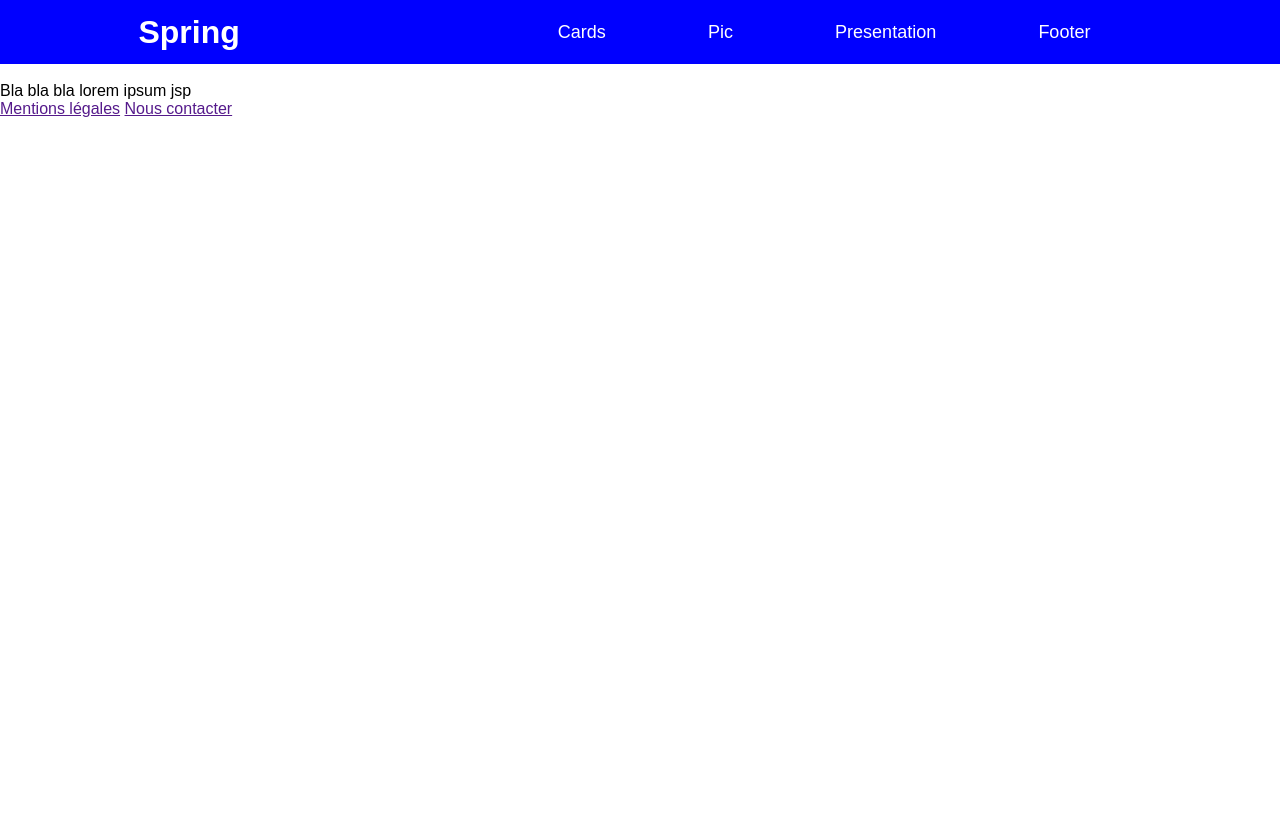
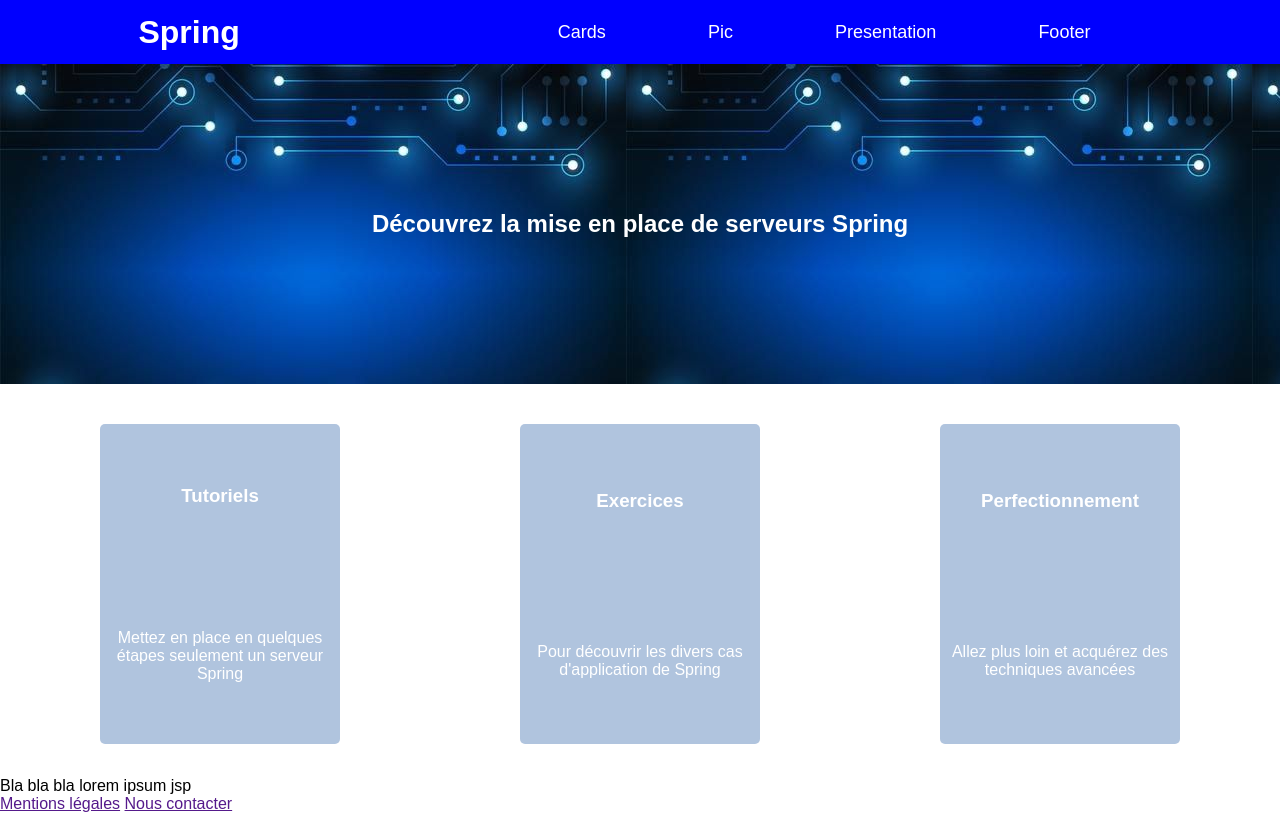
Before and after one commit to CGaut78/tp-css, a plain HTML site: page index.html in a window 1280 px wide. Drawn offline with Linux system fonts and the light colour scheme.

Commit message:
header and cards

```diff
--- a/index.html
+++ b/index.html
@@ -13,16 +13,28 @@
         <div class="navbar">
             <h1>Spring</h1>
             <div class="links">
-                <a href="">Cards</a>
+                <a href="#cards">Cards</a>
                 <a href="">Pic</a>
                 <a href="">Presentation</a>
                 <a href="">Footer</a>
             </div>
         </div>
-        <div class="cards">
-            <div class="card"></div>
-            <div class="card"></div>
-            <div class="card"></div>
+        <header>
+            <h2>Découvrez la mise en place de serveurs Spring</h2>
+        </header>
+        <div class="cards" id="cards">
+            <div class="card">
+                <h3>Tutoriels</h3>
+                <p>Mettez en place en quelques étapes seulement un serveur Spring</p>
+            </div>
+            <div class="card">
+                <h3>Exercices</h3>
+                <p>Pour découvrir les divers cas d'application de Spring</p>
+            </div>
+            <div class="card">
+                <h3>Perfectionnement</h3>
+                <p>Allez plus loin et acquérez des techniques avancées</p>
+            </div>
         </div>
         <div class="pic">
             <img src="" alt="">
--- a/style.css
+++ b/style.css
@@ -15,6 +15,9 @@
     align-items: center;
     margin: auto;
     padding: 5px;
+    position: fixed;
+    width: 100%;
+    top: 0px;
 }
 
 .navbar a {
@@ -28,3 +31,44 @@
     display: flex;
     justify-content: space-around;
 }
+
+.cards {
+    gap: 10px;
+    display: flex;
+    flex-direction: row;
+    justify-content: space-around;
+    align-items: center;
+    margin: 15px;
+}
+
+.card {
+    background-color: lightsteelblue;
+    height: 20rem;
+    width: 15rem;
+    border-radius: 5px;
+    color: white;
+    display: flex;
+    flex-direction: column;
+    align-items: center;
+    justify-content: space-around;
+}
+
+.card p {
+    margin: 0 10px;
+    text-align: center;
+}
+
+header {
+    display: flex;
+    justify-content: center;
+    align-items: center;
+    margin-bottom: 40px;
+    margin-top: 4rem;
+    height: 20rem;
+    background-image: url(circuit.jpg);
+}
+
+h2 {
+    color: white;
+    font-size: x-large;
+}
```
Also changed, not shown: circuit.jpg (added).
